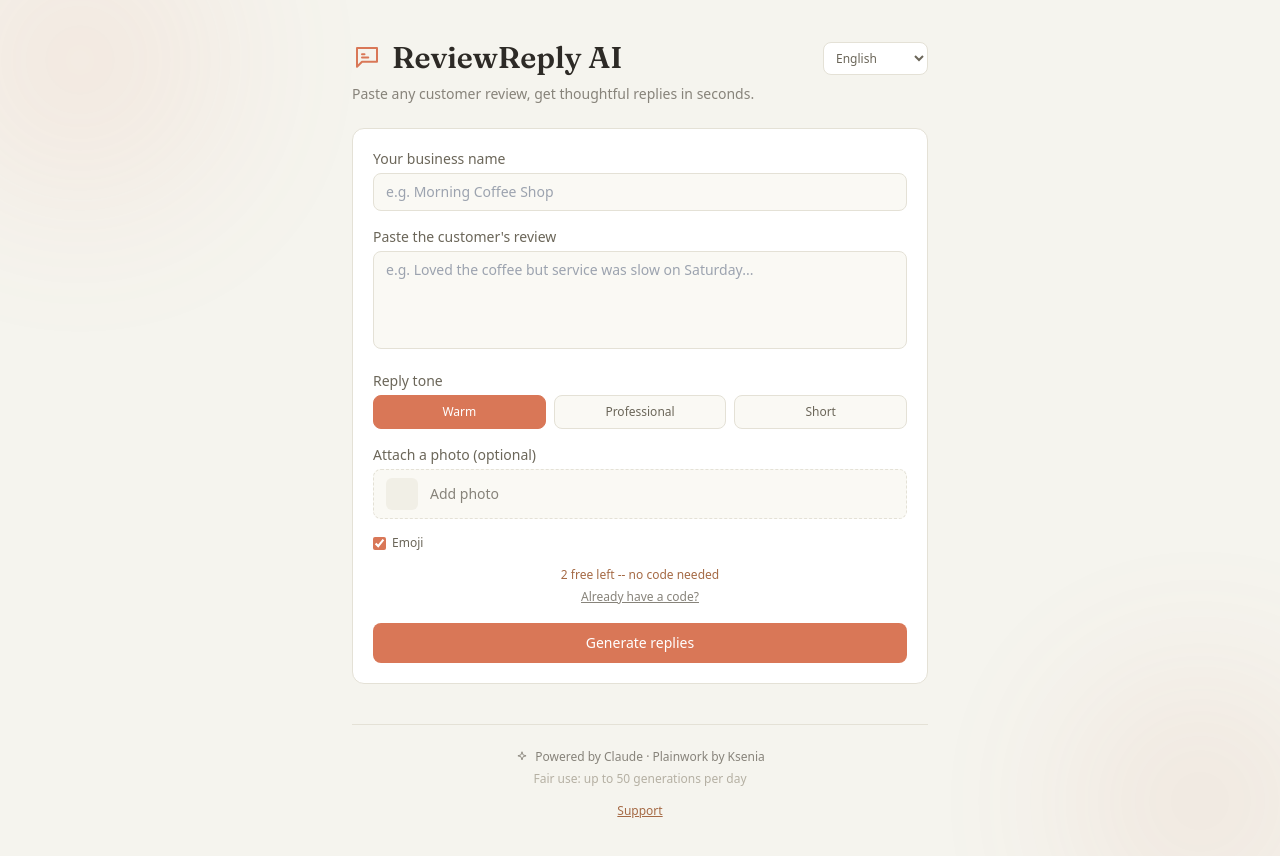
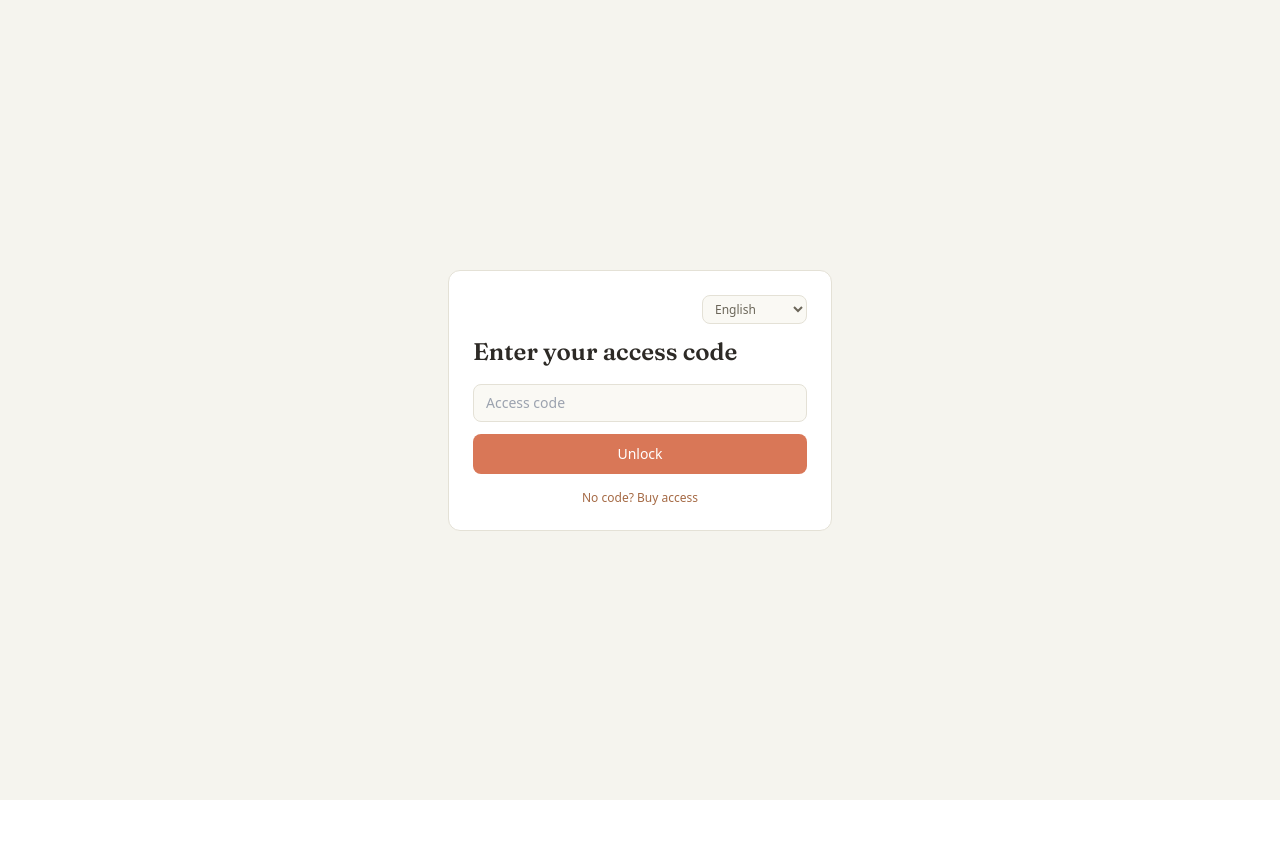
Before and after one commit to kssw117-sudo/reviewreply-ai, a React (Vite) app: page / in a window 1280 px wide. Shown: the top 856 px of the page. After the commit the page ends 800 px from the top, so only its background shows below. Built offline with nearby package versions, Linux system fonts and the light colour scheme.

Commit message:
Update App.jsx

```diff
--- a/src/App.jsx
+++ b/src/App.jsx
@@ -1,6 +1,6 @@
 import React, { useState } from 'react';
 
-const FREE_TRIAL_LIMIT = 2;
+const FREE_TRIAL_LIMIT = 0;
 const DAILY_GEN_LIMIT = 50;
 const DAILY_GEN_KEY = 'rr_daily_gens';
 
@@ -507,22 +507,6 @@ Respond ONLY with valid JSON, no markdown, no code fences, in this exact shape:
 
           {error && <p className="text-sm" style={{ color: '#B34B3C' }}>{error}</p>}
 
-          {!unlocked && (
-            <div className="text-center">
-              <p className="text-xs" style={{ color: '#A56A45' }}>
-                {t.freeTriesLabel.replace('{n}', FREE_TRIAL_LIMIT - trialCount).replace('{word}', '')}
-              </p>
-              <button
-                type="button"
-                onClick={() => setTrialCount(FREE_TRIAL_LIMIT)}
-                className="text-xs underline mt-1"
-                style={{ color: '#87837A', background: 'none', border: 'none', cursor: 'pointer' }}
-              >
-                {t.haveCodeLabel}
-              </button>
-            </div>
-          )}
-
           <button
             onClick={handleGenerate}
             disabled={loading}
```
